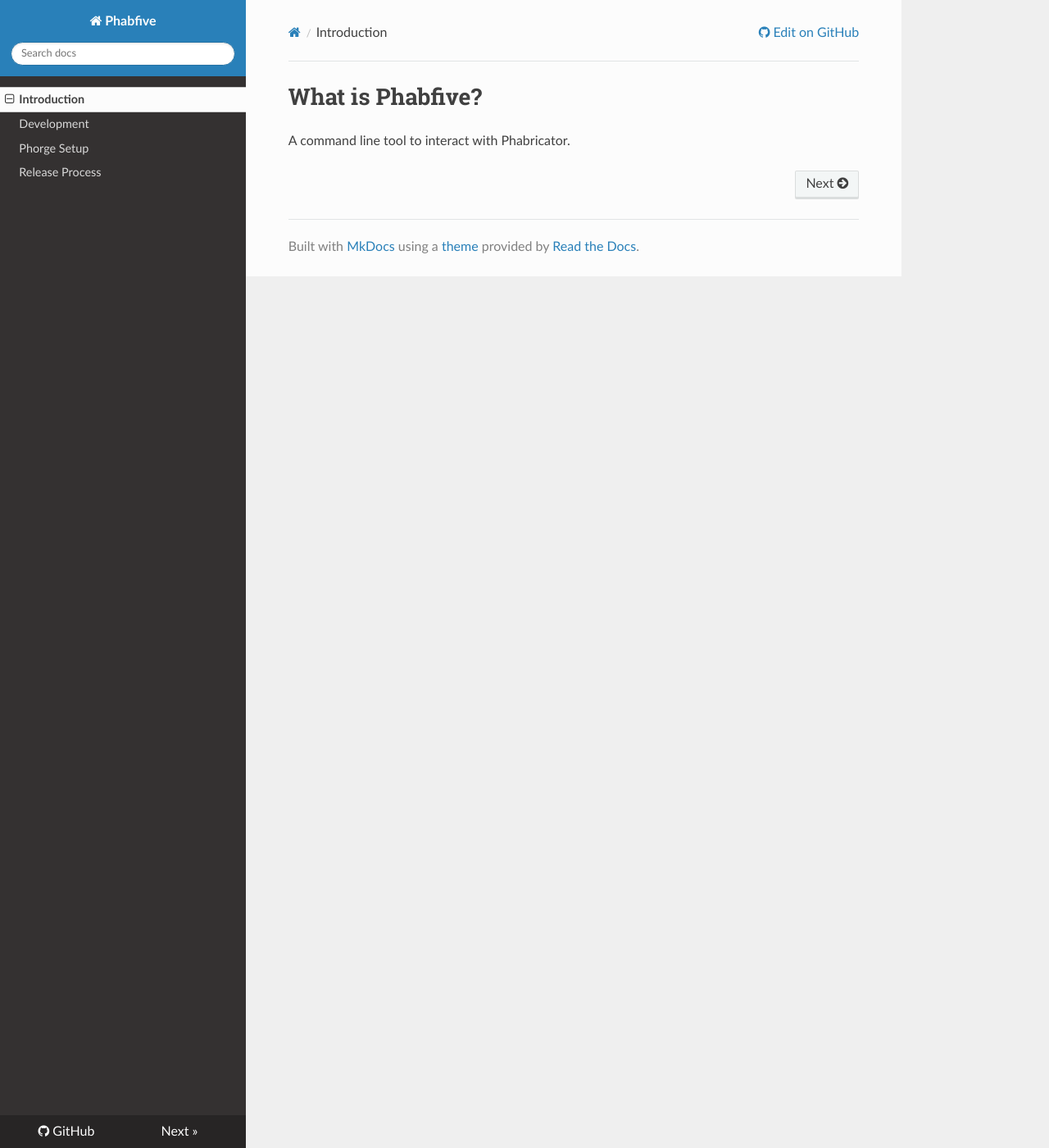
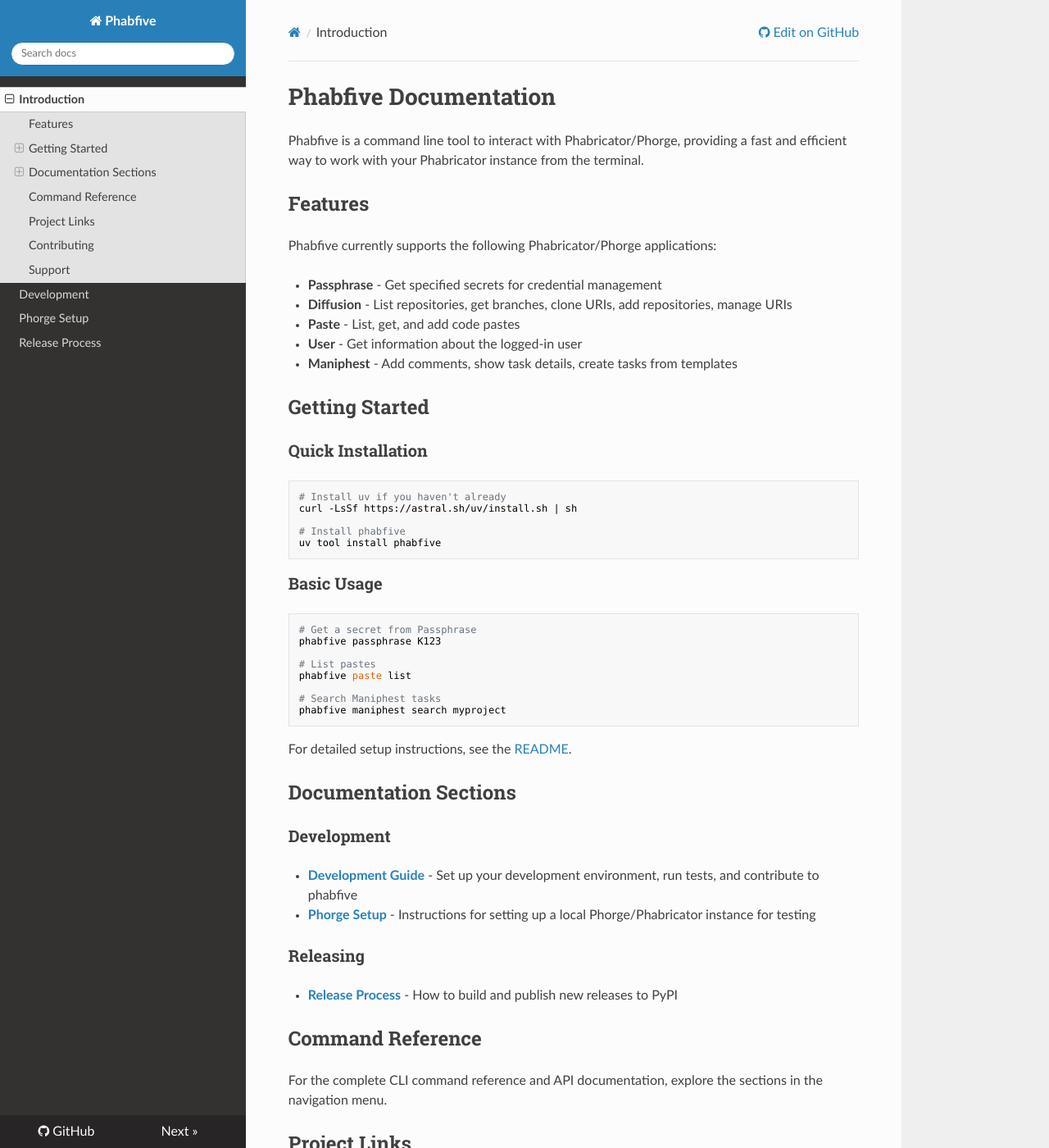
Before and after one commit to dynamist/phabfive, an MkDocs documentation site: the page built from docs/index.md, in a window 1280 px wide and 1400 px high. Shown: the whole window at 82% size. Built offline with MkDocs 1.6.1, drawn with Linux system fonts in a browser that asks for light colours; nearby versions of some CDN libraries; some of the changed text lies outside the part shown.

Commit message:
docs: Improve documentation with comprehensive project overview
Enhance index.md and README.md with detailed project information, features,
installation instructions, and contribution guidelines. Add sections for
quick start, command reference, and project links to provide a clear and
comprehensive introduction to Phabfive.

````diff
--- a/docs/index.md
+++ b/docs/index.md
@@ -1,3 +1,74 @@
-# What is Phabfive?
+# Phabfive Documentation
 
-A command line tool to interact with Phabricator.
+Phabfive is a command line tool to interact with Phabricator/Phorge, providing a fast and efficient way to work with your Phabricator instance from the terminal.
+
+## Features
+
+Phabfive currently supports the following Phabricator/Phorge applications:
+
+- **Passphrase** - Get specified secrets for credential management
+- **Diffusion** - List repositories, get branches, clone URIs, add repositories, manage URIs
+- **Paste** - List, get, and add code pastes
+- **User** - Get information about the logged-in user
+- **Maniphest** - Add comments, show task details, create tasks from templates
+
+## Getting Started
+
+### Quick Installation
+
+```bash
+# Install uv if you haven't already
+curl -LsSf https://astral.sh/uv/install.sh | sh
+
+# Install phabfive
+uv tool install phabfive
+```
+
+### Basic Usage
+
+```bash
+# Get a secret from Passphrase
+phabfive passphrase K123
+
+# List pastes
+phabfive paste list
+
+# Search Maniphest tasks
+phabfive maniphest search myproject
+```
+
+For detailed setup instructions, see the [README](https://github.com/dynamist/phabfive/blob/master/README.md).
+
+## Documentation Sections
+
+### Development
+
+- **[Development Guide](development.md)** - Set up your development environment, run tests, and contribute to phabfive
+- **[Phorge Setup](phorge-setup.md)** - Instructions for setting up a local Phorge/Phabricator instance for testing
+
+### Releasing
+
+- **[Release Process](releasing.md)** - How to build and publish new releases to PyPI
+
+## Command Reference
+
+For the complete CLI command reference and API documentation, explore the sections in the navigation menu.
+
+## Project Links
+
+- **[GitHub Repository](https://github.com/dynamist/phabfive)** - Source code, issues, and pull requests
+- **[PyPI Package](https://pypi.org/project/phabfive/)** - Official Python package
+- **[License](https://github.com/dynamist/phabfive/blob/master/LICENSE)** - Open source license information
+
+## Contributing
+
+We welcome contributions! See the [Development Guide](development.md) for instructions on:
+
+- Setting up your development environment
+- Running tests
+- Code style and linting guidelines
+- Working with a local Phorge instance
+
+## Support
+
+For bug reports and feature requests, please open an issue on [GitHub](https://github.com/dynamist/phabfive/issues).
````
Also changed, not shown: README.md (+0 -25 lines).
